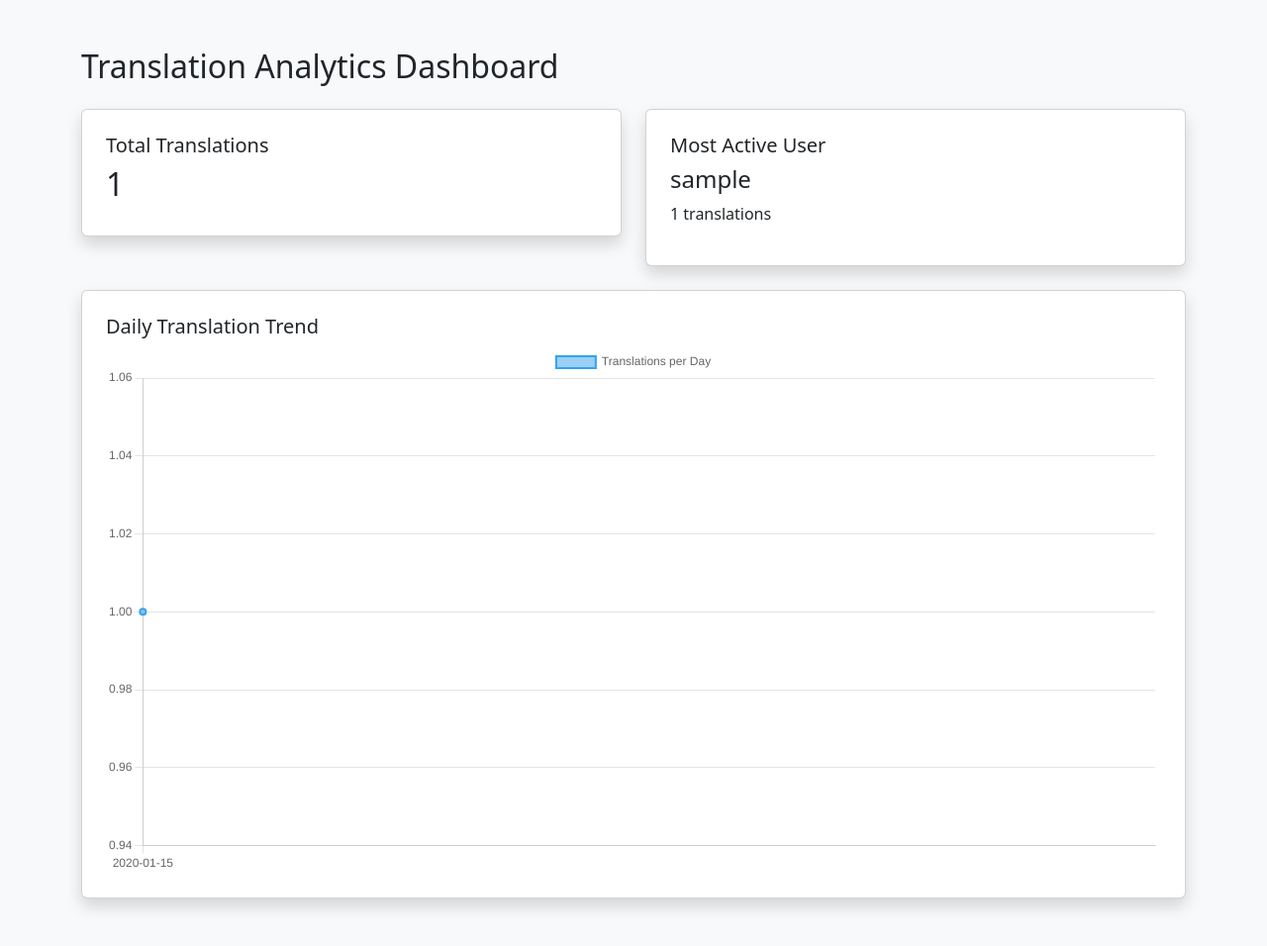
After one commit to HritikaPol/isl-translator, a Flask app: page /dashboard in a window 1280 px wide. The commit adds this page. Shown: the whole page at 99% size. Run offline with Flask 3, Linux system fonts and the light colour scheme; the visitor is signed in with stand-in values (Sample User, id 1); tables that the repository leaves empty hold one stand-in row (values such as "Sample post").

Commit message:
Changes were made in app.py and index.html to accomadate the newly made dashboard.html

```diff
--- a/app.py
+++ b/app.py
@@ -9,6 +9,7 @@ import sqlite3
 def init_db():
     conn = sqlite3.connect("database.db")
     cursor = conn.cursor()
+
     cursor.execute("""
         CREATE TABLE IF NOT EXISTS users (
             id INTEGER PRIMARY KEY AUTOINCREMENT,
@@ -16,6 +17,16 @@ def init_db():
             password TEXT NOT NULL
         )
     """)
+
+    cursor.execute("""
+        CREATE TABLE IF NOT EXISTS translations (
+            id INTEGER PRIMARY KEY AUTOINCREMENT,
+            username TEXT NOT NULL,
+            input_text TEXT NOT NULL,
+            timestamp DATETIME DEFAULT CURRENT_TIMESTAMP
+        )
+    """)
+
     conn.commit()
     conn.close()
 
@@ -168,6 +179,15 @@ def index():
         if text.strip():
             session["count"] += 1
 
+            conn=get_db()
+            cursor=conn.cursor()
+            cursor.execute(
+                "INSERT INTO translations (username, input_text) VALUES (?, ?)",
+                (session["user"], text)
+            )
+            conn.commit()
+            conn.close()
+
     return render_template(
         "index.html",
         text=text,
@@ -175,6 +195,46 @@ def index():
         warning=warning,
         count=session["count"],
         user=session["user"]
+    )
+#------------------------ DASHBOARD ----------------
+
+@app.route("/dashboard")
+def dashboard():
+    if "user" not in session:
+        return redirect(url_for("login"))
+
+    conn = get_db()
+    cursor = conn.cursor()
+
+    # Total translations
+    cursor.execute("SELECT COUNT(*) FROM translations")
+    total_translations = cursor.fetchone()[0]
+
+    # Most active user
+    cursor.execute("""
+        SELECT username, COUNT(*) as count
+        FROM translations
+        GROUP BY username
+        ORDER BY count DESC
+        LIMIT 1
+    """)
+    top_user = cursor.fetchone()
+
+    # Daily trend
+    cursor.execute("""
+        SELECT DATE(timestamp), COUNT(*)
+        FROM translations
+        GROUP BY DATE(timestamp)
+    """)
+    daily_data = cursor.fetchall()
+
+    conn.close()
+
+    return render_template(
+        "dashboard.html",
+        total=total_translations,
+        top_user=top_user,
+        daily_data=daily_data
     )
 
 
--- /dev/null
+++ b/templates/dashboard.html
@@ -0,0 +1,66 @@
+<!DOCTYPE html>
+<html>
+<head>
+    <title>Analytics Dashboard</title>
+    <link href="https://cdn.jsdelivr.net/npm/bootstrap@5.3.3/dist/css/bootstrap.min.css" rel="stylesheet">
+    <script src="https://cdn.jsdelivr.net/npm/chart.js"></script>
+</head>
+
+<body class="bg-light">
+
+<div class="container py-5">
+
+    <h2 class="mb-4">Translation Analytics Dashboard</h2>
+
+    <div class="row mb-4">
+        <div class="col-md-6">
+            <div class="card p-4 shadow">
+                <h5>Total Translations</h5>
+                <h2>{{ total }}</h2>
+            </div>
+        </div>
+
+        <div class="col-md-6">
+            <div class="card p-4 shadow">
+                <h5>Most Active User</h5>
+                {% if top_user %}
+                    <h4>{{ top_user[0] }}</h4>
+                    <p>{{ top_user[1] }} translations</p>
+                {% else %}
+                    <p>No data yet</p>
+                {% endif %}
+            </div>
+        </div>
+    </div>
+
+    <div class="card p-4 shadow">
+        <h5>Daily Translation Trend</h5>
+        <canvas id="trendChart"></canvas>
+    </div>
+
+</div>
+
+<script>
+    const data = {{ daily_data|tojson }};
+
+    const labels = data.map(row => row[0]);
+    const counts = data.map(row => row[1]);
+
+    const ctx = document.getElementById('trendChart');
+
+    new Chart(ctx, {
+        type: 'line',
+        data: {
+            labels: labels,
+            datasets: [{
+                label: 'Translations per Day',
+                data: counts,
+                borderWidth: 2,
+                fill: false
+            }]
+        }
+    });
+</script>
+
+</body>
+</html>
--- a/templates/index.html
+++ b/templates/index.html
@@ -3,6 +3,7 @@
 <head>
     <title>Dashboard - ISL Translator</title>
     <link href="https://cdn.jsdelivr.net/npm/bootstrap@5.3.3/dist/css/bootstrap.min.css" rel="stylesheet">
+    <a href="/dashboard" class="btn btn-success mt-3">View Analytics</a>
 
     <style>
         body {
```
